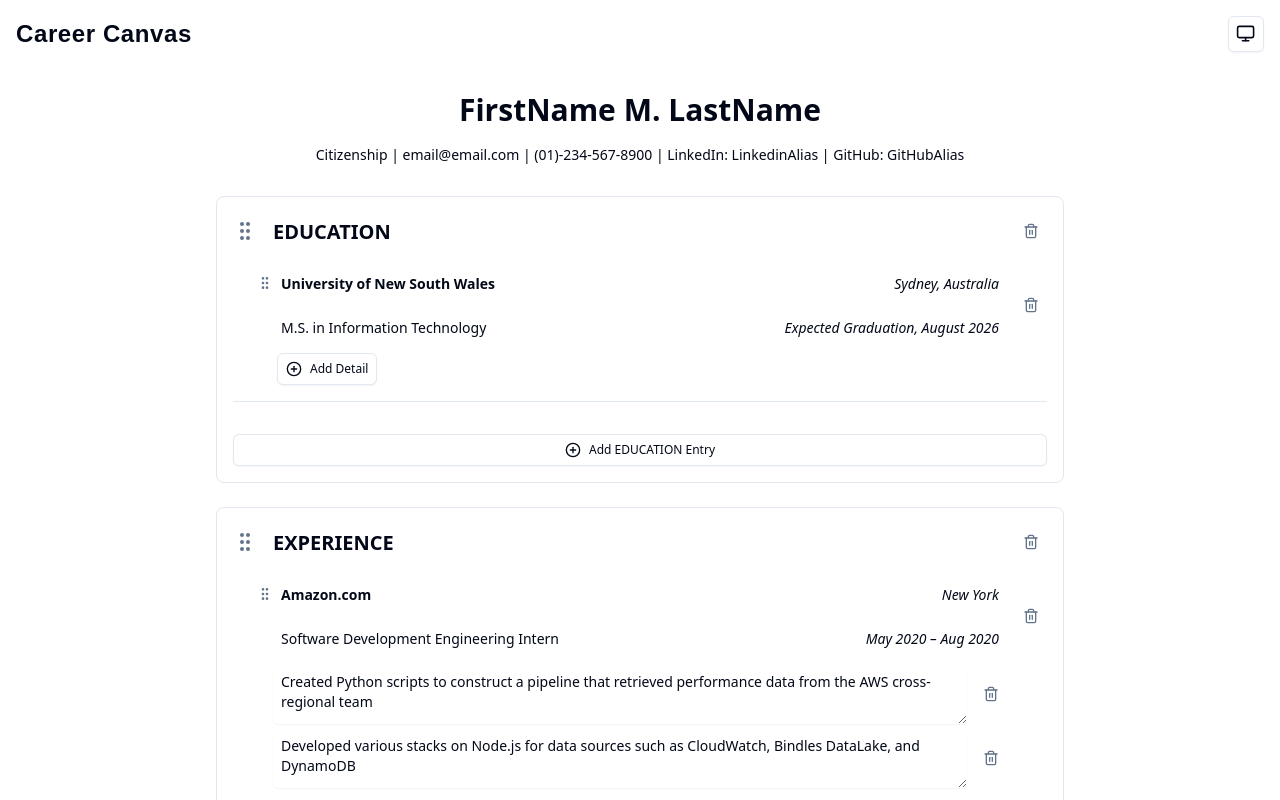
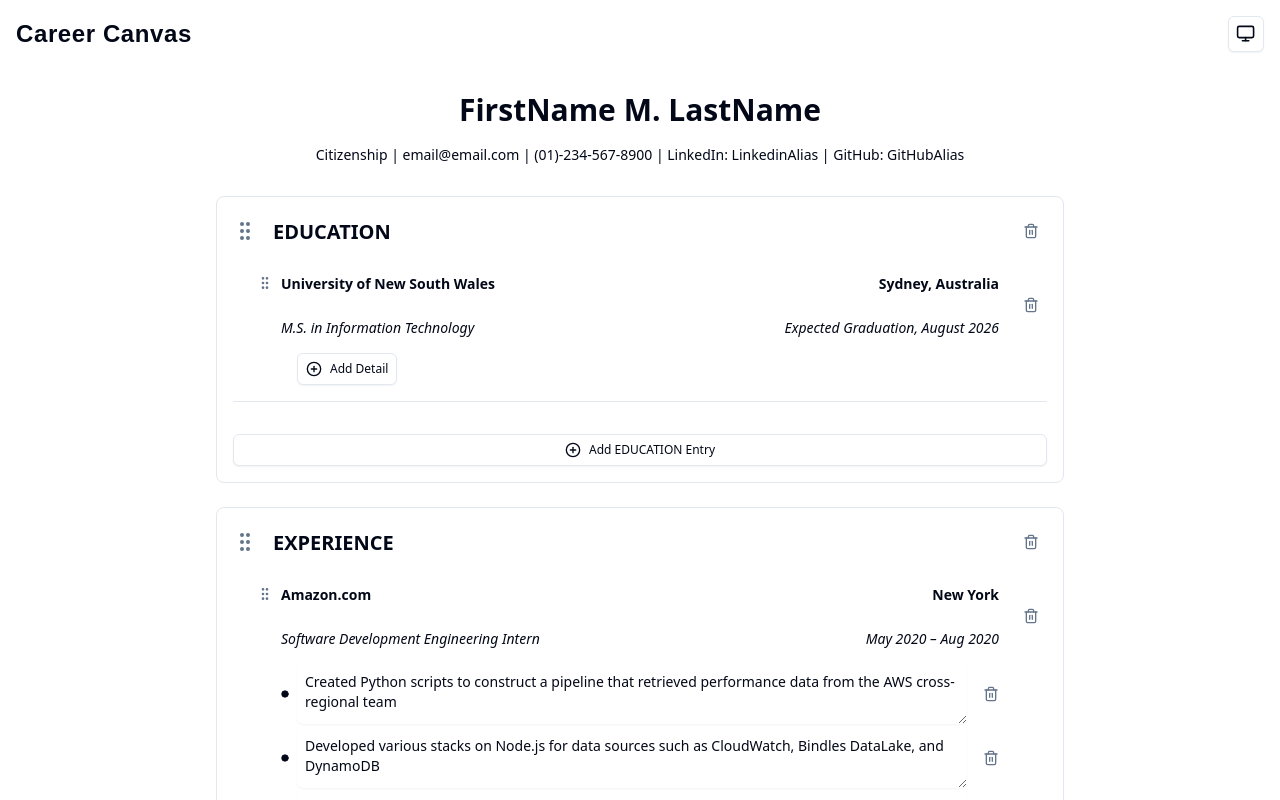
Before and after one commit to Alfie728/Career-Canvas, a Next.js app: page / in a window 1280 px wide. Shown: the top 800 px of the page. Built offline with nearby package versions, Linux system fonts and the light colour scheme; a web font is replaced by a local one.

Commit message:
style change

```diff
--- a/components/Entry.tsx
+++ b/components/Entry.tsx
@@ -1,7 +1,7 @@
 import React from "react";
 import { useSortable } from "@dnd-kit/sortable";
 import { CSS } from "@dnd-kit/utilities";
-import { GripVertical, PlusCircle, Trash2 } from "lucide-react";
+import { GripVertical, PlusCircle, Trash2, Circle } from "lucide-react";
 import { Button } from "@/components/ui/button";
 import { Textarea } from "@/components/ui/textarea";
 import { Input } from "@/components/ui/input";
@@ -82,7 +82,7 @@ export function Entry({
             onChange={(e) =>
               updateEntry(sectionId, entry.id, "location", e.target.value)
             }
-            className="italic text-right border-none bg-transparent p-2"
+            className="font-bold text-right border-none bg-transparent p-2"
             placeholder="Additional Details (Organizations, places, etc.)"
           />
           <Input
@@ -90,7 +90,7 @@ export function Entry({
             onChange={(e) =>
               updateEntry(sectionId, entry.id, "subtitle", e.target.value)
             }
-            className="border-none bg-transparent p-2"
+            className="border-none bg-transparent p-2 italic"
             placeholder="Subtitle"
           />
           <Input
@@ -114,6 +114,7 @@ export function Entry({
       <ul className="list-disc pl-4 text-foreground space-y-1 pr-8">
         {entry.details.map((detail, index) => (
           <li key={index} className="flex items-center">
+            <Circle className="h-2 w-2 mx-2 flex-shrink-0 fill-current justify-center" />
             <Textarea
               value={detail}
               onChange={(e) =>
@@ -138,7 +139,7 @@ export function Entry({
           variant="outline"
           size="sm"
           onClick={() => addDetail(sectionId, entry.id)}
-          className="ml-5"
+          className="ml-10"
         >
           <PlusCircle className="h-4 w-4 mr-2" />
           Add Detail
```
